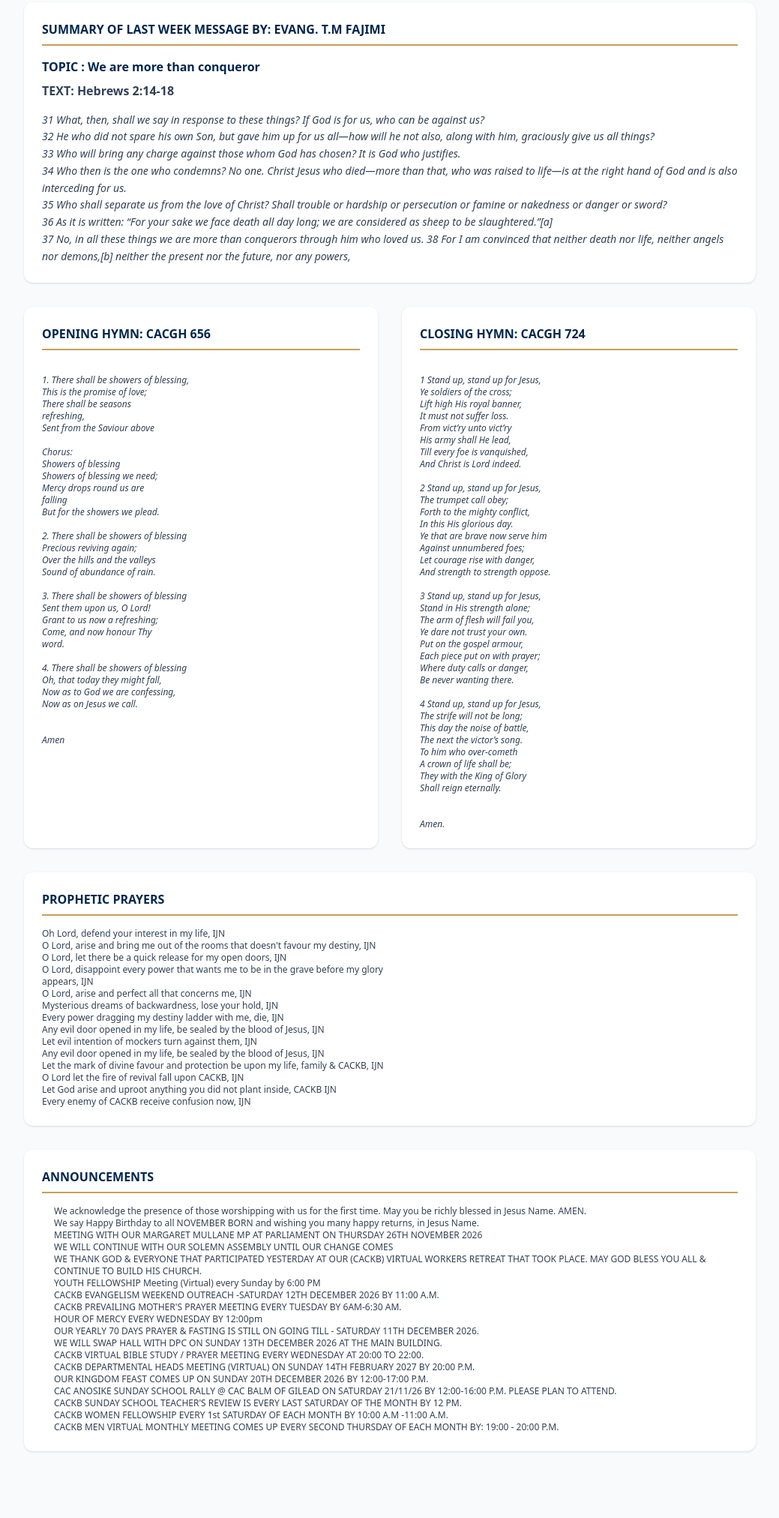
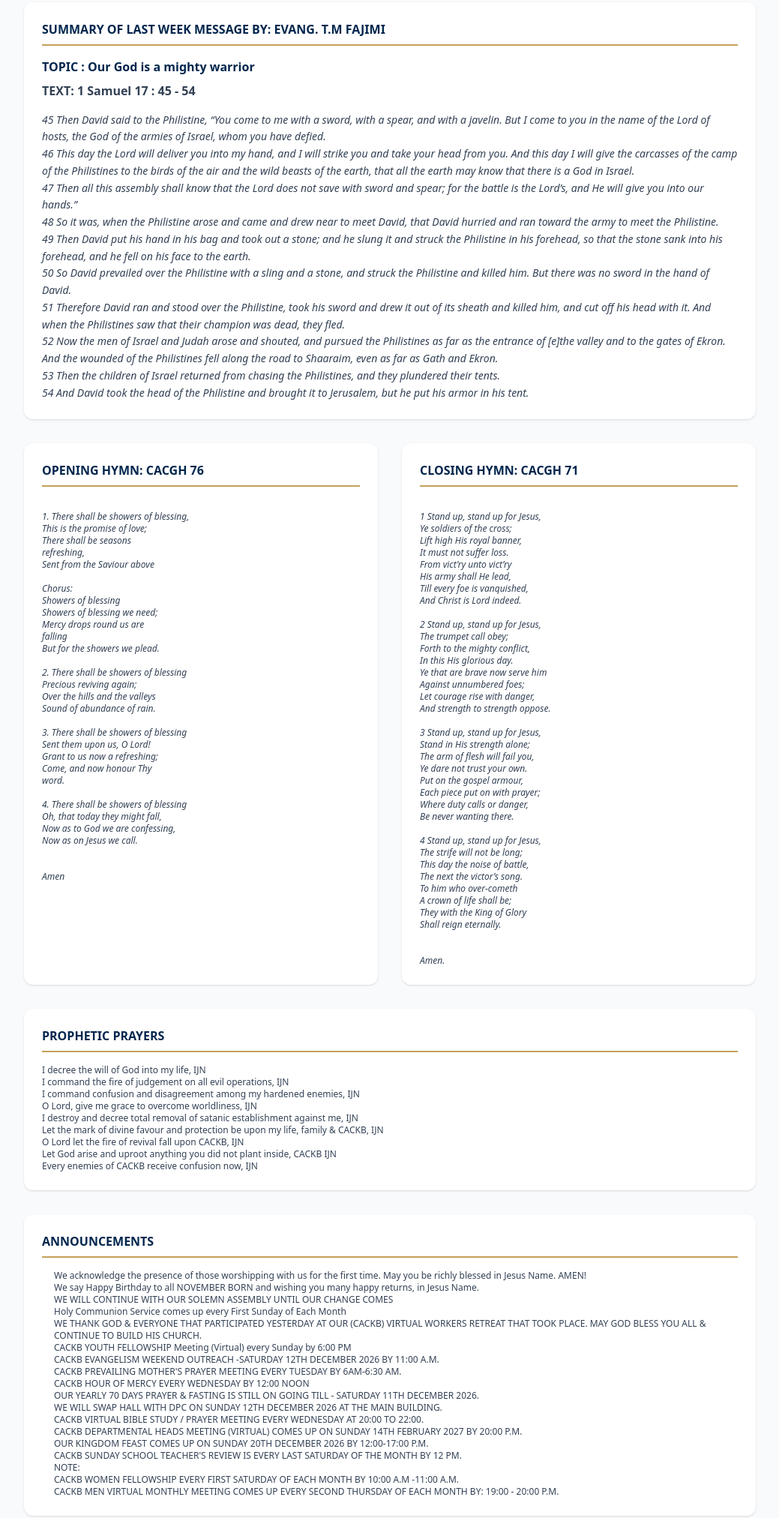
Before and after one commit to SiDOlu/cackb, a plain HTML site: page bulletin.html in a window 1280 px wide. Shown: the part 1494-3518 px from the top of the page at 75% size, without its empty margins (120-1159 px from the left). Before the commit the page ends 3453 px from the top, so only its background shows below. Drawn offline with nearby package versions, Linux system fonts and the light colour scheme.

Commit message:
Update bulletin.html

```diff
--- a/bulletin.html
+++ b/bulletin.html
@@ -79,37 +79,40 @@
 
         <section class="bg-white p-6 rounded-xl shadow">
             <h3 class="font-bold text-cackb-navy mb-4 border-b-2 border-cackb-gold pb-2">FOOD FOR SOUL</h3>
-            <p class="font-semibold text-cackb-navy mb-2">TOPIC: Declare Your Expectation</p>
-            <p class="font-semibold text-slate-700 mb-4">TEXT : 1 Kings 18 : 41</p>
+            <p class="font-semibold text-cackb-navy mb-2">TOPIC: You Are The Light</p>
+            <p class="font-semibold text-slate-700 mb-4">TEXT : Matthew 5 : 14 - 16</p>
             <div class="text-sm text-slate-700 space-y-3 leading-relaxed italic">
-                <p>“And Elijah said unto Ahab, get thee up, eat and drink; for there is a sound of abundance of rain.” 1 Kings 18:41 (KJV)<br>
-In the book of 1 Kings 17:1, the Bible tells us about Elijah, the servant of God, whose spirit was vexed because of the apostasy and the things he was seeing in the land. He decided, therefore, to stand in for God. So, he confronted Ahab and spoke to him that there will be no rain in the land until he changes his mind. He stood out among others.<br>
-After years of famine, the land was dry. When Elijah said: “Go up, eat and drink”, there was no evidence of rain or freshness in the land. The question is, where will Ahab get up and drink from since water was scarce. Elijah spoke out in faith. He didn’t allow the contradicting evidence to determine what he said.
-<br>Beloved, you must guide what you say with your mouth irrespective of the situation you find yourself. If you don’t guide what you say with your mouth, don’t blame any person for whatever you get. Death and life are in the power of the tongue.
+                <p>“Ye are the light of the world. A city that is set on an hill cannot be hid. Neither do men light a candle, and put it under a bushel, but on a candlestick; and it giveth light unto all that are in the house. Let your light so shine before men, that they may see your good works, and glorify your Father which is in heaven.<br>
+Beloved, Jesus called us the light of the world, and this is what we are called to be. Light is visible and it's been associated with the truth, and redemptive activity of God since creation while darkness represents wickedness, evil and the work of Satan.<br>
+Let us shine for Jesus so that people will see our good deeds and praise our God in heaven. We are to influence others for God by forgiving those who have wronged us, refusing to gossip and showing mercy to people in need.<br>
+ In him was life; and the life was the light of men. And the light shineth in darkness; and the darkness comprehended it not. John 1:4-5.<br>
+May the Lord bless you as you continue to shine for Him in Jesus name. Amen
 <br>Happy Sunday to you.</p>
             </div>
         </section>
 
         <section class="bg-white p-6 rounded-xl shadow">
             <h3 class="font-bold text-cackb-navy mb-4 border-b-2 border-cackb-gold pb-2">SUMMARY OF LAST WEEK MESSAGE BY: EVANG. T.M FAJIMI</h3>
-            <p class="font-semibold text-cackb-navy mb-2">TOPIC : We are more than conqueror</p>
-            <p class="font-semibold text-slate-700 mb-4">TEXT: Hebrews 2:14-18</p>
+            <p class="font-semibold text-cackb-navy mb-2">TOPIC : Our God is a mighty warrior</p>
+            <p class="font-semibold text-slate-700 mb-4">TEXT: 1 Samuel 17 : 45 - 54 </p>
             <div class="text-sm text-slate-700 space-y-3 leading-relaxed italic">
-                <p>31 What, then, shall we say in response to these things? If God is for us, who can be against us?<br>
-                    32 He who did not spare his own Son, but gave him up for us all—how will he not also, along with him, graciously give us all things?<br>
-33 Who will bring any charge against those whom God has chosen? It is God who justifies.<br>
-34 Who then is the one who condemns? No one. Christ Jesus who died—more than that, who was raised to life—is at the right hand of God and is also interceding for us.<br>
-35 Who shall separate us from the love of Christ? Shall trouble or hardship or persecution or famine or nakedness or danger or sword?<br>
-36 As it is written:
-“For your sake we face death all day long;
-    we are considered as sheep to be slaughtered.”[a]<br>
-37 No, in all these things we are more than conquerors through him who loved us. 38 For I am convinced that neither death nor life, neither angels nor demons,[b] neither the present nor the future, nor any powers,</p>
+                <p>45 Then David said to the Philistine, “You come to me with a sword, with a spear, and with a javelin. But I come to you in the name of the Lord of hosts, the God of the armies of Israel, whom you have defied.<br>
+                    46 This day the Lord will deliver you into my hand, and I will strike you and take your head from you. And this day I will give the carcasses of the camp of the Philistines to the birds of the air and the wild beasts of the earth, that all the earth may know that there is a God in Israel. <br>
+                    47 Then all this assembly shall know that the Lord does not save with sword and spear; for the battle is the Lord’s, and He will give you into our hands.”<br>
+48 So it was, when the Philistine arose and came and drew near to meet David, that David hurried and ran toward the army to meet the Philistine.
+<br>
+49 Then David put his hand in his bag and took out a stone; and he slung it and struck the Philistine in his forehead, so that the stone sank into his forehead, and he fell on his face to the earth. <br>
+50 So David prevailed over the Philistine with a sling and a stone, and struck the Philistine and killed him. But there was no sword in the hand of David. <br>
+51 Therefore David ran and stood over the Philistine, took his sword and drew it out of its sheath and killed him, and cut off his head with it. And when the Philistines saw that their champion was dead, they fled.<br>
+52 Now the men of Israel and Judah arose and shouted, and pursued the Philistines as far as the entrance of [e]the valley and to the gates of Ekron. And the wounded of the Philistines fell along the road to Shaaraim, even as far as Gath and Ekron. <br>
+53 Then the children of Israel returned from chasing the Philistines, and they plundered their tents. <br>
+54 And David took the head of the Philistine and brought it to Jerusalem, but he put his armor in his tent.</p>
             </div>
         </section>
 
         <section class="grid md:grid-cols-2 gap-8">
             <div class="bg-white p-6 rounded-xl shadow">
-                <h3 class="font-bold text-cackb-navy mb-4 border-b-2 border-cackb-gold pb-2">OPENING HYMN: CACGH 656</h3>
+                <h3 class="font-bold text-cackb-navy mb-4 border-b-2 border-cackb-gold pb-2">OPENING HYMN: CACGH 76</h3>
                 <div class="text-xs text-slate-700 space-y-2 italic whitespace-pre-line">
               1. There shall be showers of blessing,
 This is the promise of love;
@@ -143,7 +146,7 @@ Now as on Jesus we call.
                 </div>
             </div>
             <div class="bg-white p-6 rounded-xl shadow">
-                <h3 class="font-bold text-cackb-navy mb-4 border-b-2 border-cackb-gold pb-2">CLOSING HYMN: CACGH 724</h3>
+                <h3 class="font-bold text-cackb-navy mb-4 border-b-2 border-cackb-gold pb-2">CLOSING HYMN: CACGH 71</h3>
                 <div class="text-xs text-slate-700 space-y-2 italic whitespace-pre-line">
 1 Stand up, stand up for Jesus,
 Ye soldiers of the cross;
@@ -185,20 +188,15 @@ Shall reign eternally.
         <section class="bg-white p-6 rounded-xl shadow">
             <h3 class="font-bold text-cackb-navy mb-4 border-b-2 border-cackb-gold pb-2">PROPHETIC PRAYERS</h3>
             <ul class="text-xs grid md:grid-cols-2 gap-4 text-slate-700">
-                <li>Oh Lord, defend your interest in my life, IJN<br>
-O Lord, arise and bring me out of the rooms that doesn't favour my destiny, IJN<br>
-O Lord, let there be a quick release for my open doors, IJN<br>
-O Lord, disappoint every power that wants me to be in the grave before my glory appears, IJN<br>
-O Lord, arise and perfect all that concerns me, IJN<br>
-Mysterious dreams of backwardness, lose your hold, IJN<br>
-Every power dragging my destiny ladder with me, die, IJN<br>
-Any evil door opened in my life, be sealed by the blood of Jesus, IJN<br>
-Let evil intention of mockers turn against them, IJN<br>
-Any evil door opened in my life, be sealed by the blood of Jesus, IJN<br>
+                <li>I decree the will of God into my life, IJN<br>
+I command the fire of judgement on all evil operations, IJN<br>
+I command confusion and disagreement among my hardened enemies, IJN<br>
+O Lord, give me grace to overcome worldliness, IJN<br>
+I destroy and decree total removal of satanic establishment against me, IJN<br>
 Let the mark of divine favour and protection be upon my life, family & CACKB, IJN<br>
 O Lord let the fire of revival fall upon CACKB, IJN<br>
 Let God arise and uproot anything you did not plant inside, CACKB IJN<br>
-Every enemy of CACKB receive confusion now, IJN
+Every enemies of CACKB receive confusion now, IJN
 </li>
             </ul>
         </section>
@@ -206,23 +204,24 @@ Every enemy of CACKB receive confusion now, IJN
         <section class="bg-white p-6 rounded-xl shadow">
             <h3 class="font-bold text-cackb-navy mb-4 border-b-2 border-cackb-gold pb-2">ANNOUNCEMENTS</h3>
             <ul class="text-xs space-y-2 text-slate-700 list-disc pl-4">
-                <p>We acknowledge the presence of those worshipping with us for the first time. May you be richly blessed in Jesus Name. AMEN.<br>
-We say Happy Birthday to all NOVEMBER BORN and wishing you many happy returns, in Jesus Name.<br>
-MEETING WITH OUR MARGARET MULLANE MP AT PARLIAMENT ON THURSDAY 26TH NOVEMBER 2026<br>
+                <p>We acknowledge the presence of those worshipping with us for the first time. May you be richly blessed in Jesus Name. AMEN!
+<br>
+    We say Happy Birthday to all NOVEMBER BORN and wishing you many happy returns, in Jesus Name. <br>
 WE WILL CONTINUE WITH OUR SOLEMN ASSEMBLY UNTIL OUR CHANGE COMES<br>
+Holy Communion Service comes up every First Sunday of Each Month<br>
 WE THANK GOD & EVERYONE THAT PARTICIPATED YESTERDAY AT OUR (CACKB) VIRTUAL WORKERS RETREAT THAT TOOK PLACE. MAY GOD BLESS YOU ALL & CONTINUE TO BUILD HIS CHURCH.<br>
-YOUTH FELLOWSHIP Meeting (Virtual) every Sunday by 6:00 PM<br>
-CACKB EVANGELISM WEEKEND OUTREACH -SATURDAY 12TH DECEMBER 2026 BY 11:00 A.M.<br>
+CACKB YOUTH FELLOWSHIP Meeting (Virtual) every Sunday by 6:00 PM<br>
+CACKB EVANGELISM WEEKEND OUTREACH -SATURDAY 12TH DECEMBER 2026 BY 11:00 A.M. <br>
 CACKB PREVAILING MOTHER'S PRAYER MEETING EVERY TUESDAY BY 6AM-6:30 AM. <br>
-HOUR OF MERCY EVERY WEDNESDAY BY 12:00pm<br>
+CACKB HOUR OF MERCY EVERY WEDNESDAY BY 12:00 NOON <br>
 OUR YEARLY 70 DAYS PRAYER & FASTING IS STILL ON GOING TILL - SATURDAY 11TH DECEMBER 2026.<br>
-WE WILL SWAP HALL WITH DPC ON SUNDAY 13TH DECEMBER 2026 AT THE MAIN BUILDING.<br>
+WE WILL SWAP HALL WITH DPC ON SUNDAY 12TH DECEMBER 2026 AT THE MAIN BUILDING.<br>
 CACKB VIRTUAL BIBLE STUDY / PRAYER MEETING EVERY WEDNESDAY AT 20:00 TO 22:00. <br>
-CACKB DEPARTMENTAL HEADS MEETING (VIRTUAL) ON SUNDAY 14TH FEBRUARY 2027 BY 20:00 P.M.<br>
+CACKB DEPARTMENTAL HEADS MEETING (VIRTUAL) COMES UP ON SUNDAY 14TH FEBRUARY 2027 BY 20:00 P.M.<br>
 OUR KINGDOM FEAST COMES UP ON SUNDAY 20TH DECEMBER 2026 BY 12:00-17:00 P.M. <br>
-CAC ANOSIKE SUNDAY SCHOOL RALLY @ CAC BALM OF GILEAD ON SATURDAY 21/11/26 BY 12:00-16:00 P.M. PLEASE PLAN TO ATTEND.<br>
 CACKB SUNDAY SCHOOL TEACHER'S REVIEW IS EVERY LAST SATURDAY OF THE MONTH BY 12 PM.<br>
-CACKB WOMEN FELLOWSHIP EVERY 1st SATURDAY OF EACH MONTH BY 10:00 A.M -11:00 A.M.<br>
+NOTE:<br>
+CACKB WOMEN FELLOWSHIP EVERY FIRST SATURDAY OF EACH MONTH BY 10:00 A.M -11:00 A.M.<br>
 CACKB MEN VIRTUAL MONTHLY MEETING COMES UP EVERY SECOND THURSDAY OF EACH MONTH BY: 19:00 - 20:00 P.M.
 </p>
             </ul>
```
